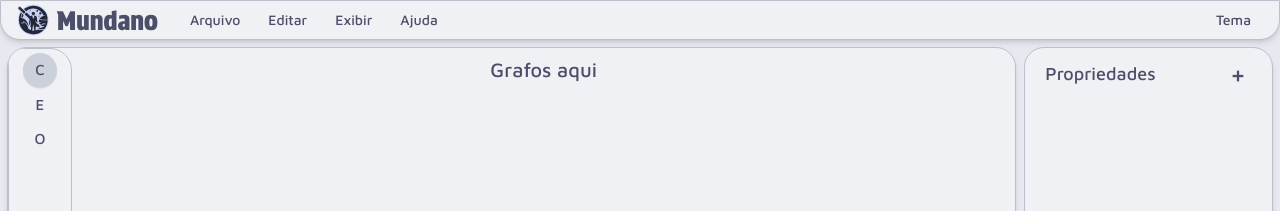
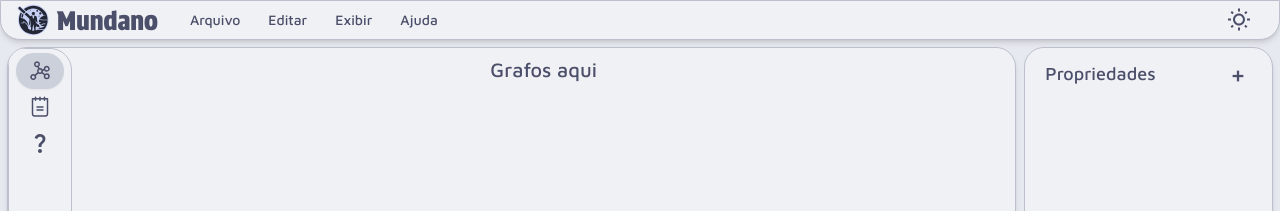
Before and after one commit to LucasTMartins/Mundano, a React (Vite) app: page / in a window 1280 px wide. Shown: the top 211 px of the page. Built offline with nearby package versions, Linux system fonts and the light colour scheme.

Commit message:
add icons

```diff
--- a/package.json
+++ b/package.json
@@ -24,6 +24,7 @@
     "lucide-react": "^0.356.0",
     "react": "^18.2.0",
     "react-dom": "^18.2.0",
+    "react-icons": "^5.0.1",
     "react-resizable-panels": "^2.0.12",
     "shadcn-ui": "^0.8.0",
     "tailwind-merge": "^2.2.1",
--- a/src/components/home/Main.tsx
+++ b/src/components/home/Main.tsx
@@ -1,5 +1,8 @@
 import { cn } from "@/lib/utils";
 import { Tabs, TabsContent, TabsList, TabsTrigger } from "@/components/ui/tabs";
+import { PiGraph } from "react-icons/pi";
+import { PiNotepad } from "react-icons/pi";
+import { MdQuestionMark } from "react-icons/md";
 
 // Define uma interface para as props do componente
 interface ToolbarProps {
@@ -17,13 +20,13 @@ const Toolbar: React.FC<ToolbarProps> = ({ className }) => {
         <div className="flex h-full">
           <TabsList className="flex flex-col justify-start h-full w-[4rem] border-[1px] border-surface1 rounded-l-[0px]">
             <TabsTrigger value="grafos" className="text-md">
-              C
+              <PiGraph className="w-6 h-6" />
             </TabsTrigger>
             <TabsTrigger value="notas" className="text-md">
-              E
+              <PiNotepad className="w-6 h-6" />
             </TabsTrigger>
             <TabsTrigger value="outros" className="text-md">
-              O
+            <MdQuestionMark className="w-6 h-6" />
             </TabsTrigger>
           </TabsList>
 
--- a/src/components/home/ThemeSwitcher.tsx
+++ b/src/components/home/ThemeSwitcher.tsx
@@ -5,6 +5,7 @@ import {
   DropdownMenuTrigger,
 } from "@/components/ui/dropdown-menu";
 import { useTheme } from "../theme-provider";
+import { MdOutlineWbSunny } from "react-icons/md";
 
 const ThemeSwitcher = () => {
   const { setTheme } = useTheme();
@@ -16,7 +17,7 @@ const ThemeSwitcher = () => {
           className="focus:border rounded-sm select-none items-center px-3 py-1.5 text-sm
             text-text standard-font outline-none rounded-sm focus:border"
         >
-          Tema
+          <MdOutlineWbSunny className="h-6 w-6" />
         </DropdownMenuTrigger>
         <DropdownMenuContent>
           <DropdownMenuItem onClick={() => setTheme("light")}>
```
Also changed, not shown: 1 other file (tests, documents, lock files or other folders).
